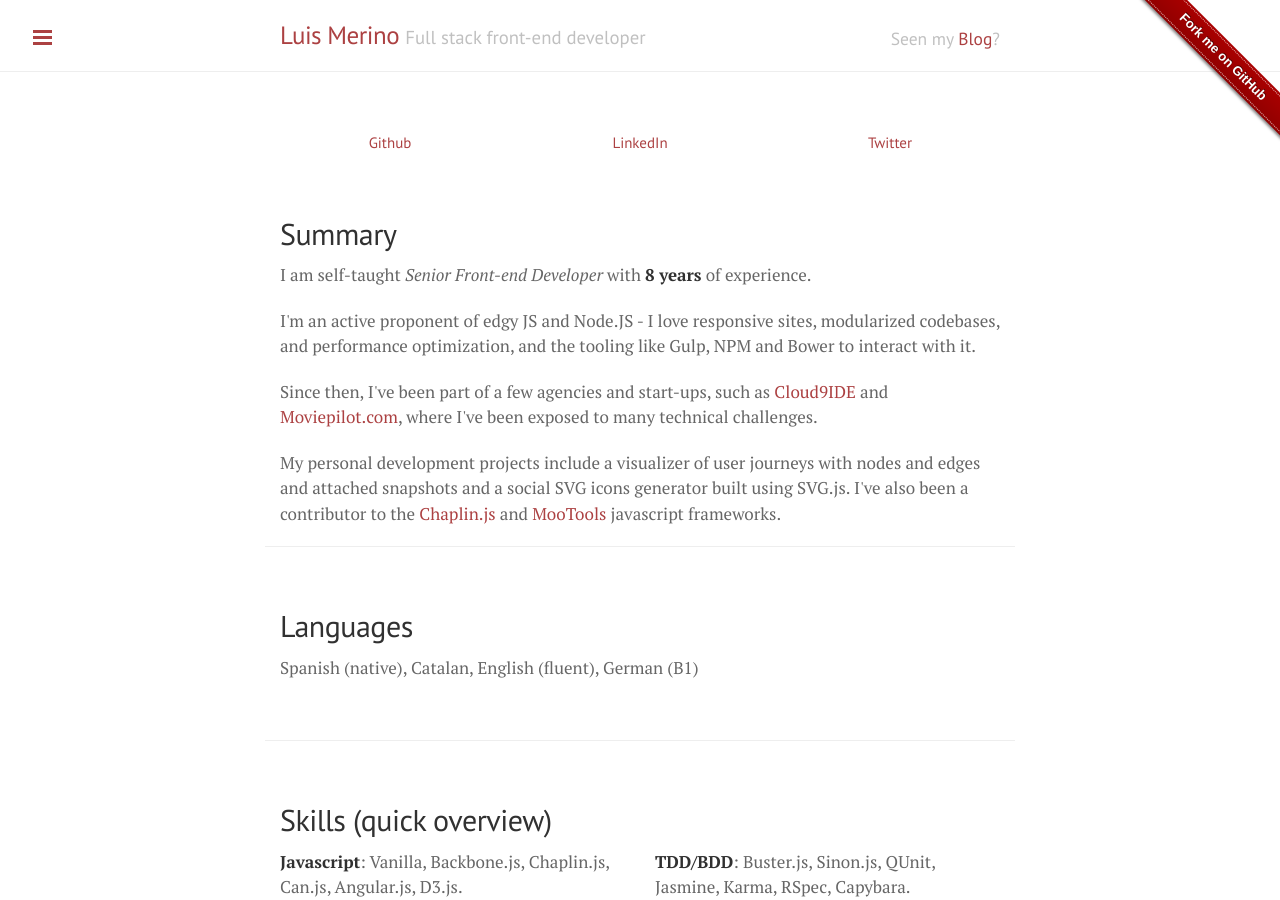
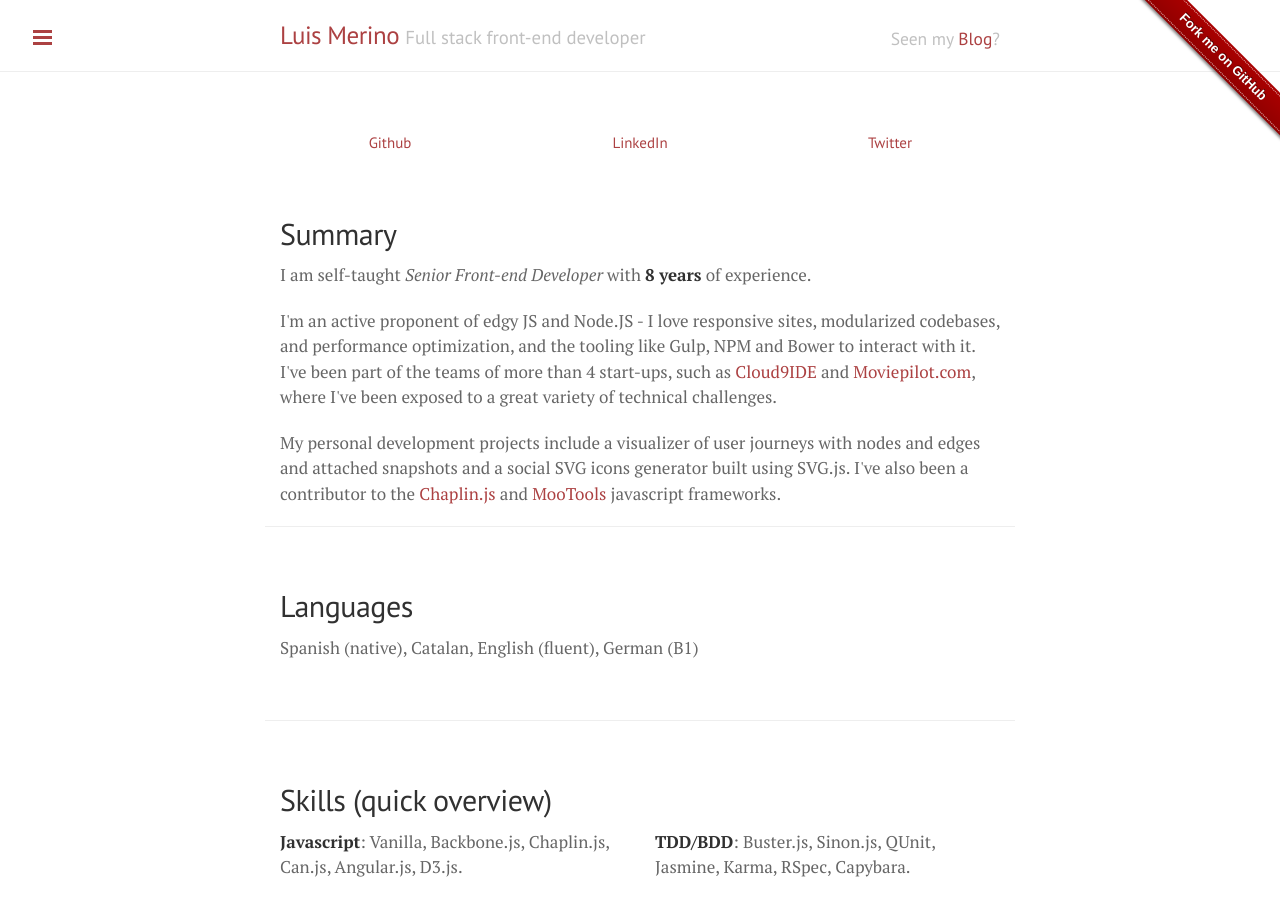
Before and after one commit to Rendez/portfolio, a Jekyll site: the page built from index.html, in a window 1280 px wide and 900 px high. Built offline with Jekyll 4.4.1, drawn with Linux system fonts in a browser that asks for light colours; Markdown is read by kramdown in place of the engine named in the settings.

Commit message:
Better description summary

```diff
--- a/index.html
+++ b/index.html
@@ -13,8 +13,7 @@ title: Full stack front-end developer
     <div class="col-sm-12">
         <h2>Summary</h2>
         <p>I am self-taught <em>Senior Front-end Developer</em> with <strong>8 years</strong> of experience.</p>
-        <p>I'm an active proponent of edgy JS and Node.JS - I love responsive sites, modularized codebases, and performance optimization, and the tooling like Gulp, NPM and Bower to interact with it.</p>
-        <p>Since then, I've been part of a few agencies and start-ups, such as <a href="https://c9.io/">Cloud9IDE</a> and <a href="http://moviepilot.com/">Moviepilot.com</a>, where I've been exposed to many technical challenges.</p>
+        <p>I'm an active proponent of edgy JS and Node.JS - I love responsive sites, modularized codebases, and performance optimization, and the tooling like Gulp, NPM and Bower to interact with it.<br>I've been part of the teams of more than 4 start-ups, such as <a href="https://c9.io/">Cloud9IDE</a> and <a href="http://moviepilot.com/">Moviepilot.com</a>, where I've been exposed to a great variety of technical challenges.</p>
         <p>My personal development projects include a visualizer of user journeys with nodes and edges and attached snapshots and a social SVG icons generator built using SVG.js. I've also been a contributor to the <a href="http://chaplinjs.org/">Chaplin.js</a> and <a href="http://mootools.net/">MooTools</a> javascript frameworks.</p>
     </div>
 </div>
```
